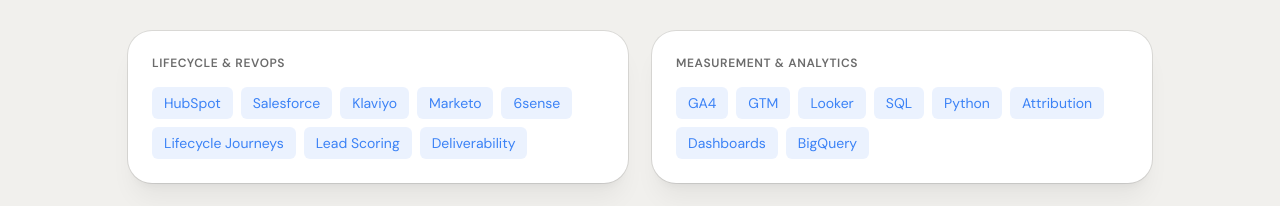
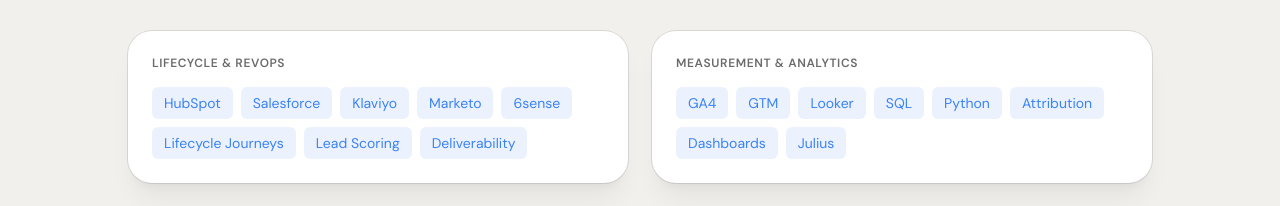
Before and after one commit to JsonGallagher/jason-gallagher-portfolio, a React (Vite) app: page / in a window 1280 px wide. Shown: the part 6380-6586 px from the top of the page. Built offline with nearby package versions, Linux system fonts and the light colour scheme; no server answers.

Commit message:
Added Julius AI to measurement and analytics skills

```diff
--- a/src/components/Skills.jsx
+++ b/src/components/Skills.jsx
@@ -25,7 +25,7 @@
       "Python",
       "Attribution",
       "Dashboards",
-      "BigQuery",
+      "Julius",
     ],
   },
   {
```
